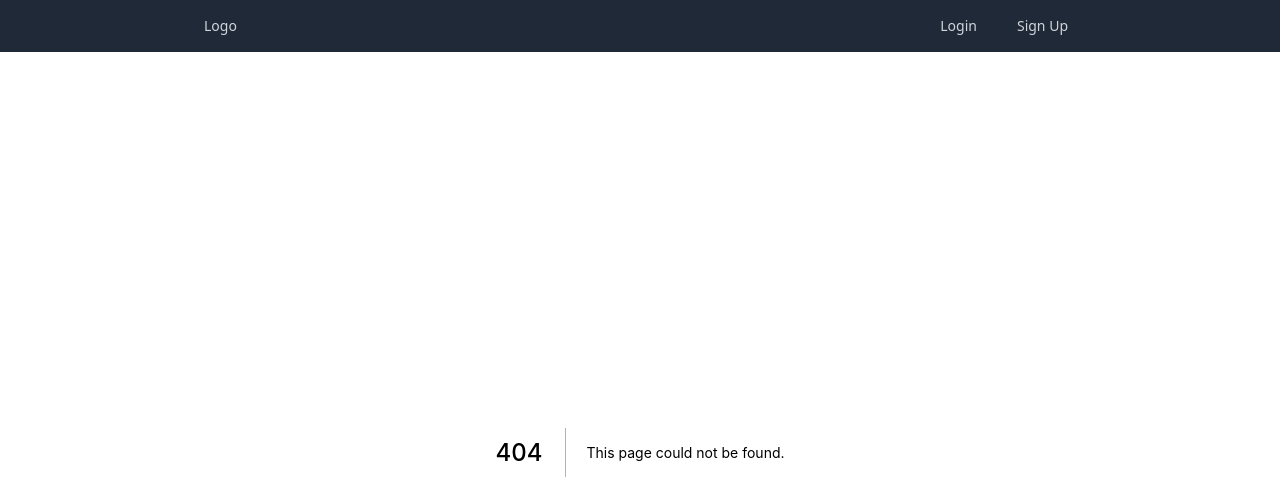
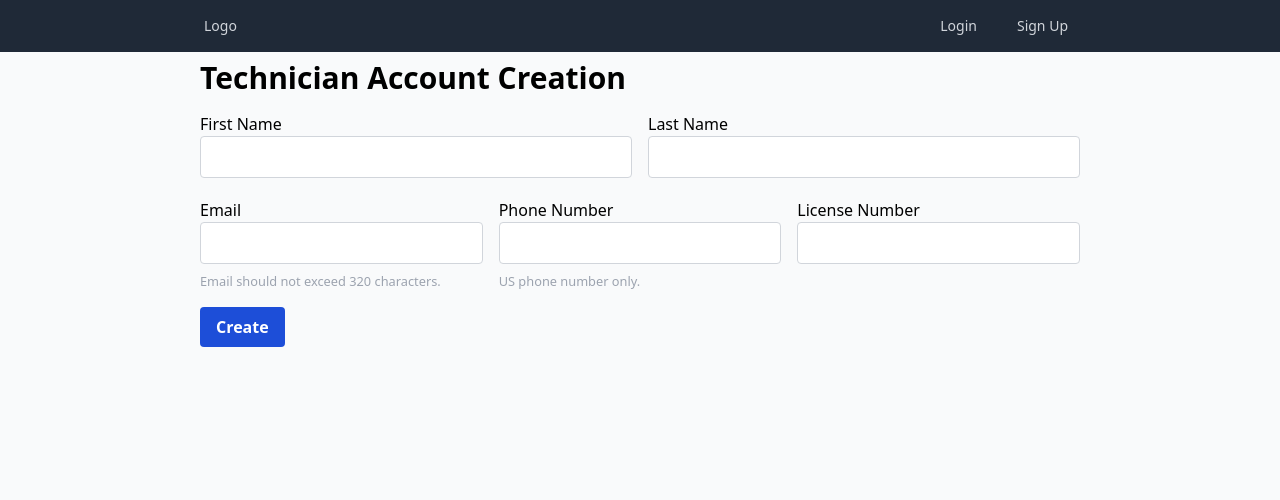
Before and after one commit to kevintdao/hvac-erecords, a Next.js app in the folder client/: page /technicians/create in a window 1280 px wide. Before the commit this address had no page. Shown: the top 500 px of the page. Built offline with nearby package versions, Linux system fonts and the light colour scheme.

Commit message:
Add technician account creation form

```diff
--- /dev/null
+++ b/client/components/TechnicianRegister.jsx
@@ -0,0 +1,137 @@
+import React from 'react'
+import { useForm, Controller } from 'react-hook-form'
+import PhoneInput from 'react-phone-number-input/input'
+import { isPossiblePhoneNumber } from 'react-phone-number-input'
+
+export default function BuildingOwnerRegister() {
+  const { register, handleSubmit, formState: { errors }, control } = useForm();
+
+  const styles = {
+    inputContainer: "flex flex-col",
+    input: "p-2 border rounded",
+    helpText: "text-sm text-red-700 mt-1"
+  }
+
+  const onSubmit = (data) => {
+    // call server api to verify information
+  }
+
+  return (
+    <div className='mt-2'>
+      <form action="" method="post" onSubmit={handleSubmit(onSubmit)} className='space-y-4'>
+        <h2 className='font-bold text-3xl'>Technician Account Creation</h2>
+
+        <div className="grid md:grid-cols-2 gap-4 grid-cols-1">
+          {/* first name */}
+          <div className={styles.inputContainer}>
+            <label htmlFor="first-name">First Name</label>
+            <input
+              type="text"
+              name="first-name"
+              id="first-name"
+              className={`${styles.input} ${errors.fname ? "border-red-400" : "border-gray-300"}`}
+              {...register('fname', {
+                required: {
+                  value: true,
+                  message: "Enter a first name"
+                }
+              })}
+            />
+            <span className={styles.helpText} id="fname-help">{errors.fname?.message}</span>
+          </div>
+
+          {/* last name */}
+          <div className={styles.inputContainer}>
+            <label htmlFor="last-name">Last Name</label>
+            <input
+              type="text"
+              name="last-name"
+              id="last-name"
+              className={`${styles.input} ${errors.lname ? "border-red-400" : "border-gray-300"}`}
+              {...register('lname', {
+                required: {
+                  value: true,
+                  message: "Enter a last name"
+                }
+              })}
+            />
+            <span className={styles.helpText} id="lname-help">{errors.lname?.message}</span>
+          </div>
+        </div>
+
+        <div className="grid md:grid-cols-3 gap-4 grid-cols-1">
+          {/* email */}
+          <div className={styles.inputContainer}>
+            <label htmlFor="email">Email</label>
+            <input
+              type="text"
+              name="email"
+              id="email"
+              className={`${styles.input} ${errors.email ? "border-red-400" : "border-gray-300"}`}
+              {...register('email', {
+                required: {
+                  value: true,
+                  message: "Enter an email"
+                },
+                pattern: {
+                  value: /[a-z0-9]+@[a-z]+\.[a-z]{2,3}/,
+                  message: "Enter a valid email"
+                },
+                maxLength: {
+                  value: 320,
+                  message: "Email address should not exceed 320 characters"
+                }
+              })}
+            />
+            <span className={styles.helpText} id="email-help">{errors.email?.message}</span>
+            <small className="text-gray-400 mt-1">Email should not exceed 320 characters.</small>
+          </div>
+
+          {/* phone number */}
+          <div className={styles.inputContainer}>
+            <label htmlFor="phone">Phone Number</label>
+            <Controller
+              name='phone'
+              control={control}
+              rules={{
+                required: {
+                  value: true,
+                  message: "Enter a phone number"
+                },
+                validate: value => isPossiblePhoneNumber(value) || "Enter a valid phone number"
+              }}
+              render={({ field: { onChange, value } }) => (
+                <PhoneInput
+                  country="US"
+                  className={`${styles.input} ${errors.phone ? "border-red-400" : "border-gray-300"}`}
+                  value={value}
+                  onChange={onChange}
+                  id="phone"
+                />
+              )}
+            />
+
+            <span className={styles.helpText} id="phone-help">{errors.phone?.message}</span>
+            <small className="text-gray-400 mt-1">US phone number only.</small>
+          </div>
+
+          {/* license number */}
+          <div className={styles.inputContainer}>
+            <label htmlFor="license">License Number</label>
+            <input
+              type="text"
+              name="license"
+              id="license"
+              className={`${styles.input} border-gray-300`}
+              {...register('license')}
+            />
+          </div>
+        </div>
+
+
+        {/* submit button */}
+        <button className='px-4 py-2 bg-blue-700 rounded text-white text-center font-bold hover:bg-blue-800' id='create-button'>Create</button>
+      </form>
+    </div>
+  )
+}
--- /dev/null
+++ b/client/pages/technicians/create.js
@@ -0,0 +1,10 @@
+import React from 'react'
+import TechnicianRegister from '../../components/TechnicianRegister'
+
+export default function create() {
+  return (
+    <div>
+      <TechnicianRegister />
+    </div>
+  )
+}
--- /dev/null
+++ b/client/pages/technicians/index.js
@@ -0,0 +1,7 @@
+import React from 'react'
+
+export default function index() {
+  return (
+    <div>Technicians Index Page</div>
+  )
+}
```
